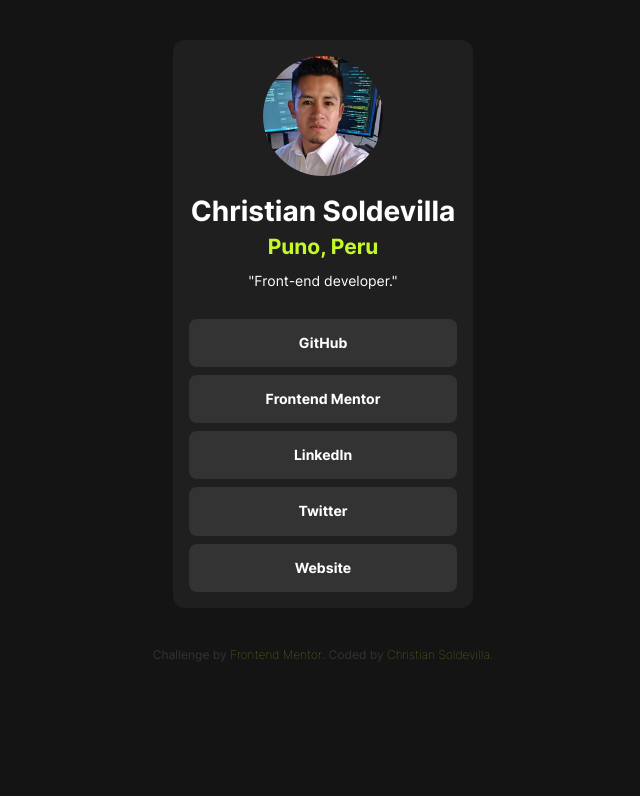
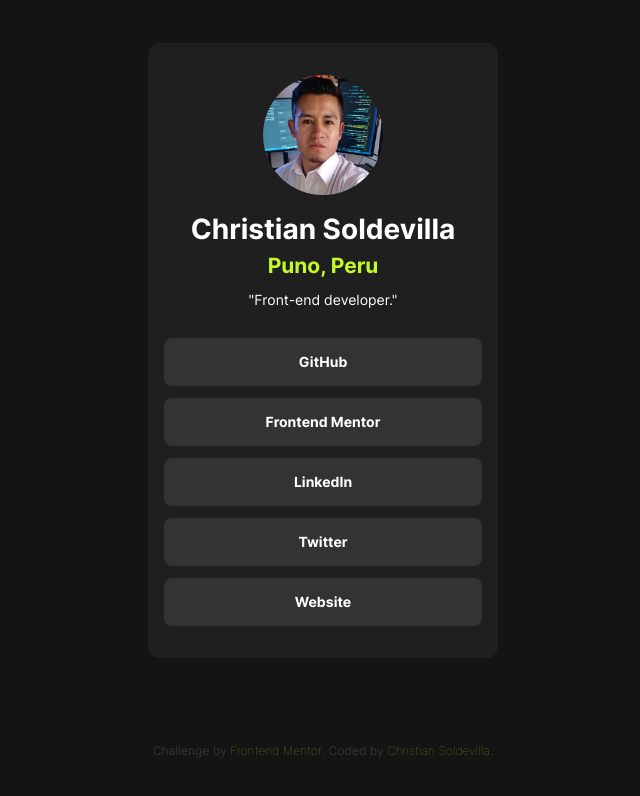
Before and after one commit to soldochris/social-links-profile, a plain HTML site: page index.html in a window 1280 px wide. Shown: the whole page, without its empty margins (317-957 px from the left). Drawn offline with nearby package versions, Linux system fonts and the light colour scheme.

Commit message:
ready to deploy

```diff
--- a/index.html
+++ b/index.html
@@ -11,7 +11,7 @@
 <body>
   <main>
     <section class="hero">
-      <img src="/assets/images/avatar-christian.jpeg" alt="avatar of Christian Soldevilla">
+      <img src="/assets/images/avatar-christian.webp" loading="lazy" alt="avatar of Christian Soldevilla">
       <h1>Christian Soldevilla</h1>
       <span>Puno, Peru</span>
       <p>"Front-end developer."</p>
@@ -19,19 +19,19 @@
     <section class="links-list">
       <ul>
         <li>
-          <a href="">GitHub</a>
+          <a href="https://github.com/soldochris">GitHub</a>
         </li>
         <li>
-          <a href="">Frontend Mentor</a>
+          <a href="https://www.frontendmentor.io/profile/soldochris">Frontend Mentor</a>
         </li>
         <li>
-          <a href="">LinkedIn</a>
+          <a href="https://www.linkedin.com/in/christian-soldevilla/">LinkedIn</a>
         </li>
         <li>
-          <a href="">Twitter</a>
+          <a href="https://x.com/soldevilla_c">Twitter</a>
         </li>
         <li>
-            <a href="">Website</a>
+            <a href="https://christiansoldevilla.tech/?i=1">Website</a>
         </li>
       </ul>
     </section>
--- a/styles.css
+++ b/styles.css
@@ -11,21 +11,31 @@
   --Grey-900: hsl(0, 0%, 8%);
 }
 
+
+*{
+  box-sizing: border-box;
+}
+
 body{
   font-family: "Inter";
   font-size: 14px;
   background-color: var(--Grey-900);
   color: var(--White);
+  display: flex;
+  justify-content: space-around;
+  align-items: center;
+  flex-direction: column;
+  height: 100vh;
 }
 
 main{
   background-color: var(--Grey-800);
   display: flex;
   flex-direction: column;
-  max-width: 300px;
-  margin: 40px auto;
+  width: 350px;
+  max-width: 350px;
   border-radius: 12px;
-  padding-bottom: 16px;
+  padding: 32px 0;
 }
 
 .hero{
@@ -34,9 +44,10 @@ main{
   align-items: center;
 
   & img{
-    margin-top: 16px;
     width: 120px;
     border-radius: 50%;
+    aspect-ratio: 1/1;
+    object-fit: contain;
   }
 
   & h1{
@@ -61,7 +72,7 @@ main{
     display: flex;
     flex-direction: column;
     align-items: center;
-    gap: 8px;
+    gap: 12px;
 
     & li{
       width: 100%;
```
Also changed, not shown: assets/images/avatar-christian.jpeg (deleted), assets/images/avatar-christian.webp (added).
